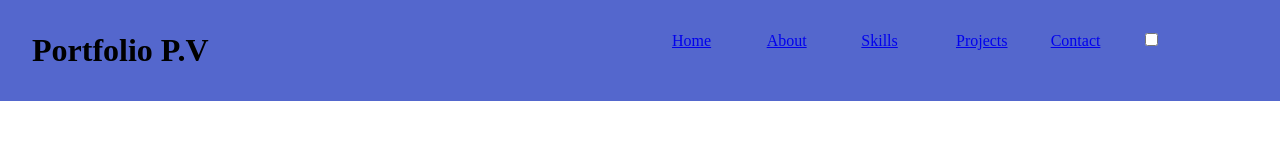
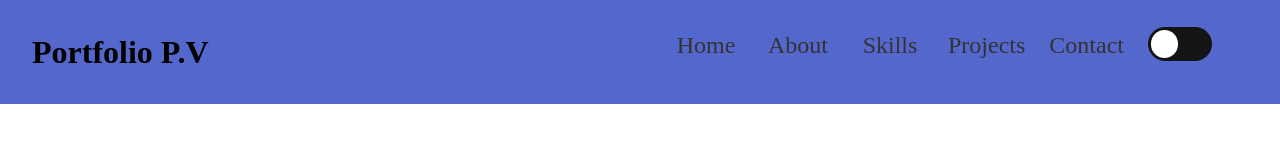
Before and after one commit to Pooja-Vr/Toggle_feature, a plain HTML site: page index.html in a window 1280 px wide. Shown: the top 160 px of the page. Drawn offline with Linux system fonts and the light colour scheme.

Commit message:
adding the toggle styling

```diff
--- a/style.css
+++ b/style.css
@@ -18,6 +18,7 @@ header{
     display:grid;
     grid-template-columns: repeat(2, 1fr);
     padding: 2rem;
+    align-items: center;
 }
 
 nav ul{
@@ -29,11 +30,51 @@ nav ul{
 
 nav ul li{
     list-style: none;
+    text-align: center;
+}
+
+nav ul li a{
+    color: var(--text-color);
+    font-size: 1.5rem;
     text-decoration: none;
+    align-items: center;
+}
 
+.toggle-button{
+    height: 2.5rem;
+    /* background: #5c3131; */
+    display: flex;
+    align-items: center;
+    cursor: pointer;
+}
+
+#check{
+    visibility: hidden;
+    position: absolute;
 
 }
 
+.toggle-btn{
+    display:inline-block;
+    width: 4rem;
+    height: 2.1rem;
+    background-color: #131414;
+    position: relative;
+    top: -.5rem;
+    border-radius: 8rem;
+    cursor: pointer;
+}
+
+.toggle-ball{
+    width: 1.7rem;
+    height: 1.7rem;
+    position: absolute;
+    top: .2rem;
+    left: .2rem;
+    background-color: #fff;
+    border-radius: 50%;
+    display: inline-block;
+}
 
 /* =============== home-info styling ================= */
 .home-info{
```
